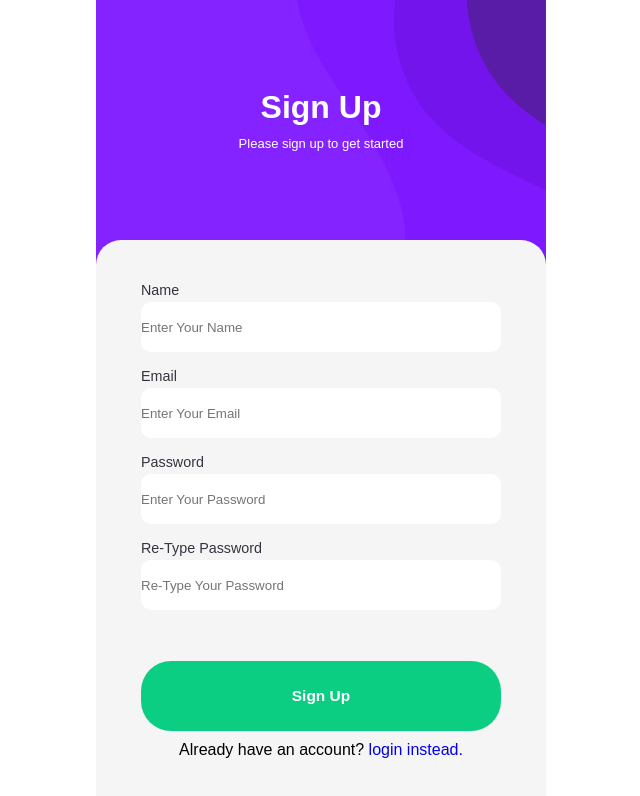
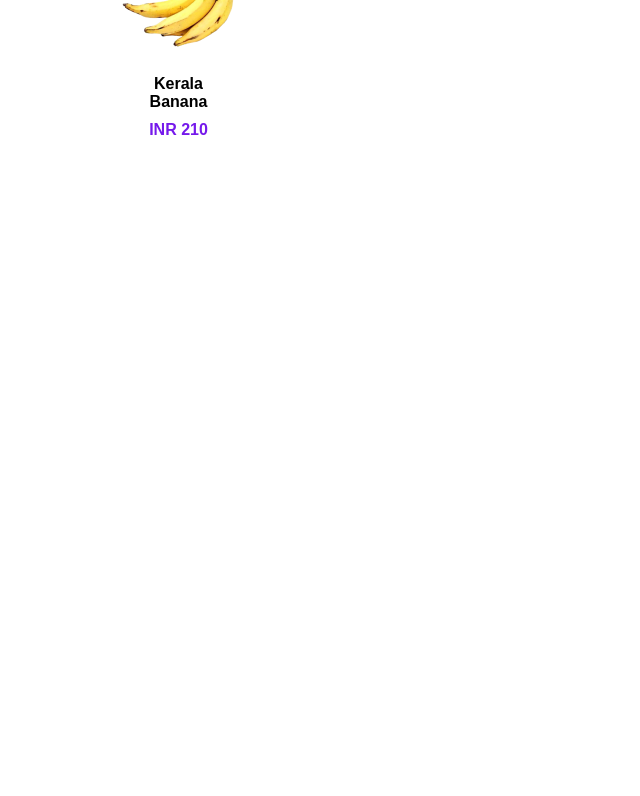
Before and after one commit to pavna99/FarmCart, a React (Create React App) app: page /signup in a window 1280 px wide. Shown: the top 796 px of the page, without its empty margins (319-959 px from the left). Built offline with nearby package versions, Linux system fonts and the light colour scheme; a web font is replaced by a local one.

Commit message:
card updated

```diff
--- a/src/components/ProductComponent/ProductComponent.jsx
+++ b/src/components/ProductComponent/ProductComponent.jsx
@@ -1,10 +1,18 @@
 import React from 'react'
 import './productcomponent.css'
-
+import banana from '../../Images/Banana.png'
 function ProductComponent() {
   return (
     <div className='product-component-ovrerall'>
 
+      <div className='minicard'>
+
+        <div className='Textbody'>
+        <img src={banana} alt='banana' className='banana'></img>
+          <div className='name'>Kerala<br></br> Banana</div>
+          <div className='inr'>INR 210</div>
+        </div>
+      </div>
     </div>
   )
 }
--- a/src/components/ProductComponent/productcomponent.css
+++ b/src/components/ProductComponent/productcomponent.css
@@ -1,4 +1,33 @@
 .product-component-ovrerall{
     height: 100vh;
-    overflow: scroll;
+
+
 }
+.minicard{
+    text-align: center;
+    background-color: transparent;
+}
+.Textbody{
+    height: fit-content;
+    width:145px;
+    height: 50%;
+    bottom: 0;
+    background-color: #FFFFFF;
+    border-radius: 20px;
+    padding-bottom: 25px;
+    padding-right: 10px;
+    padding-left: 10px;
+}
+.banana{
+    margin-top :-40%;
+
+}
+.name{
+    color:#000000;
+    font-weight: bold;
+}
+.inr{
+    color:#7519EB;
+    font-weight: 600;
+    padding-top: 10px;
+}
--- a/src/components/index.js
+++ b/src/components/index.js
@@ -0,0 +1 @@
+export {default as ProductComponent} from './ProductComponent/ProductComponent';
--- a/src/index.js
+++ b/src/index.js
@@ -3,6 +3,7 @@ import ReactDOM from 'react-dom/client';
 import './index.css';
 import App from './App';
 import './fonts/fonts.css';
+import { ProductComponent } from './components';
 
 
 const rootElement = document.getElementById('root');
@@ -11,6 +12,6 @@ const root = ReactDOM.createRoot(rootElement);
 
 root.render(
   <React.StrictMode>
-    <App />
+    <ProductComponent />
   </React.StrictMode>
 );
```
Also changed, not shown: src/Images/Banana.png (added).
